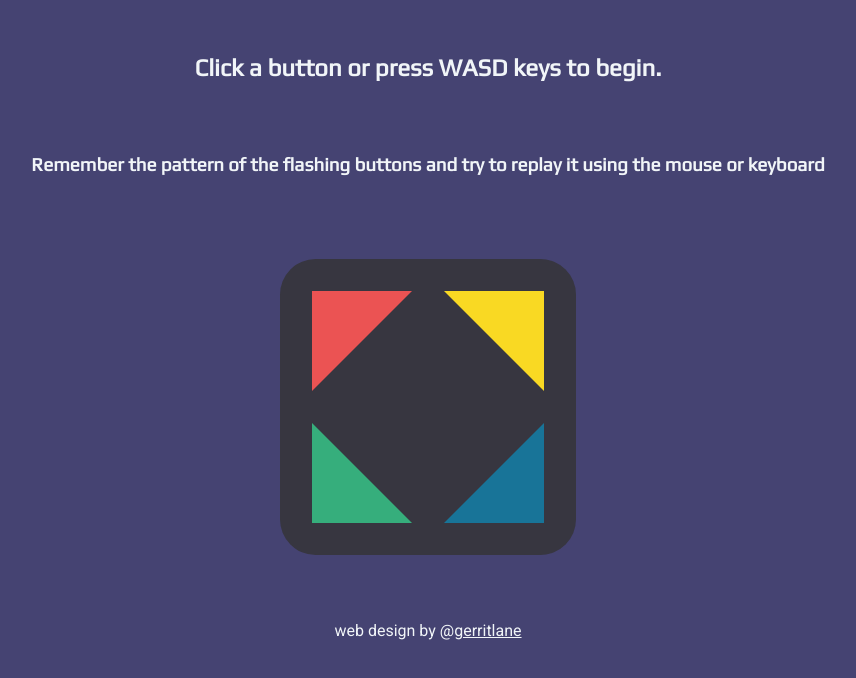
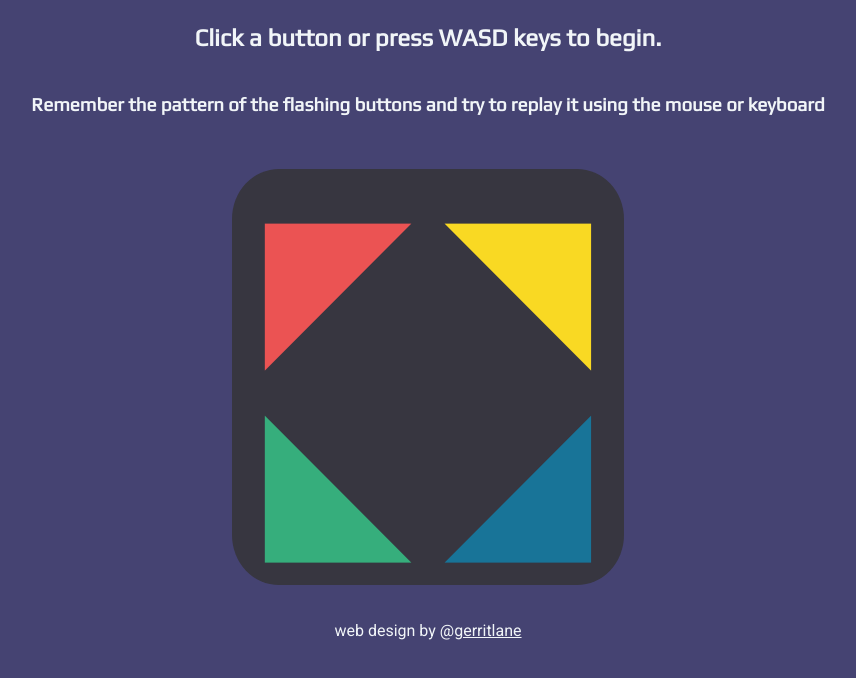
Before and after one commit to gerritlane/simonSays, a plain HTML site: page index.html in a window 1280 px wide. Shown: the part 88-766 px from the top of the page, without its empty margins (212-1068 px from the left). Drawn offline with nearby package versions, Linux system fonts and the light colour scheme.

Commit message:
Add audio files, switch css triangles to unicode

```diff
--- a/css/styles.css
+++ b/css/styles.css
@@ -10,13 +10,18 @@
 }
 
 @keyframes pressed {
-	from { transform: rotate(0deg); }
-	10% { transform: rotate(-1deg); }
-	50% { transform: scale(1.1); }
-	90% { transform: rotate(1deg); }
+	from {
+		/* transform: rotate(0deg); */
+		text-shadow: 0 0 2rem;
+	}
+	/* 10% { transform: rotate(-1deg); } */
+	50% {
+		transform: scale(1.2);
+	}
+	/* 90% { transform: rotate(1deg); } */
 	to {
 		transform: rotate(0deg);
-		transform: scale(0);
+		/* transform: scale(0); */
 	}
 }
 
@@ -57,10 +62,7 @@ h1, h2, h3 {
 }
 
 div.button {
-	/* background-color: var(--color-red); */
 	margin: min(1rem, 4vw);
-	height: min(35px, 5vw);
-	width: min(35px, 5vw);
 }
 
 .pressed {
@@ -69,28 +71,24 @@ div.button {
 }
 
 #top-left, #top-right, #bottom-left, #bottom-right {
-	width: 0;
-	height: 0;
+	font-size: 12rem;
+	margin: -1rem 1rem -1rem 1rem;
 }
 
 #top-left {
-	border-top: 100px solid var(--color-red);
-	border-right: 100px solid transparent;
+	color: var(--color-red);
 }
 
 #top-right {
-	border-top: 100px solid var(--color-yellow);
-	border-left: 100px solid transparent;
+	color: var(--color-yellow);
 }
 
 #bottom-left {
-	border-bottom: 100px solid var(--color-green);
-	border-right: 100px solid transparent;
+	color: var(--color-green);
 }
 
 #bottom-right {
-	border-bottom: 100px solid var(--color-blue);
-	border-left: 100px solid transparent;
+	color: var(--color-blue);
 }
 
 
--- a/index.html
+++ b/index.html
@@ -17,12 +17,12 @@
 	<div class="game">
 		<div class="gamepad">
 			<div class="top-row">
-				<div class="button" id="top-left"></div>
-				<div class="button" id="top-right"></div>
+				<div class="button" id="top-left">◤</div>
+				<div class="button" id="top-right">◥</div>
 			</div>
 			<div class="bottom-row">
-				<div class="button" id="bottom-left"></div>
-				<div class="button" id="bottom-right"></div>
+				<div class="button" id="bottom-left">◣</div>
+				<div class="button" id="bottom-right">◢</div>
 			</div>
 		</div>
 	</div>
```
Also changed, not shown: 4 other files.
